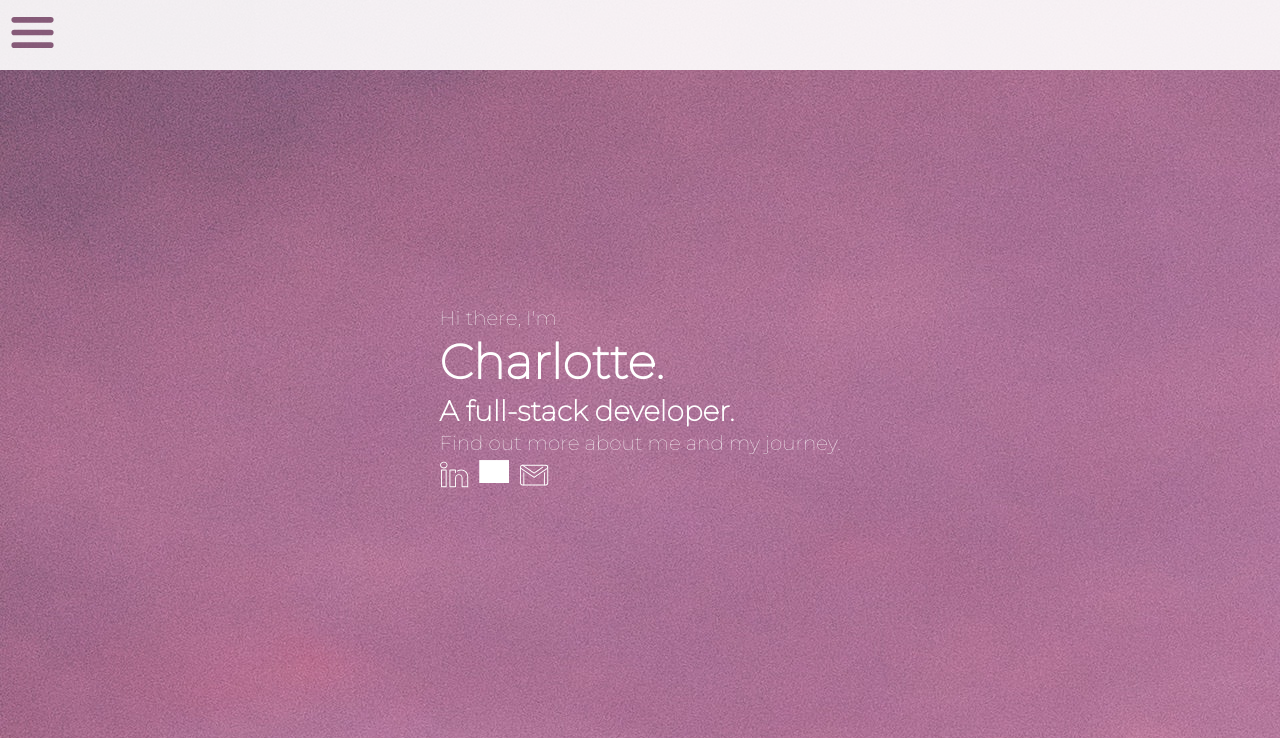
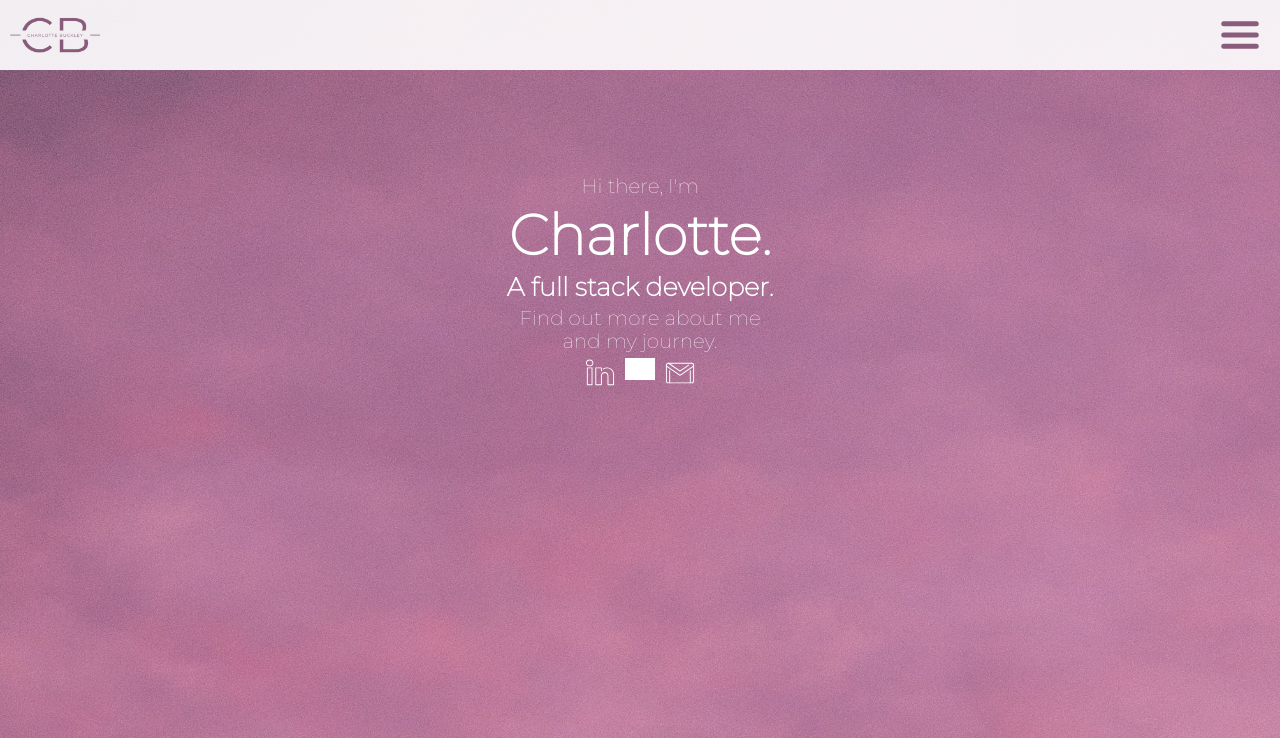
Before and after one commit to cfbuckley14/portfolio-app, a PHP site: page / in a window 1280 px wide. Shown: the top 738 px of the page. Run offline with PHP 8.4, Linux system fonts and the light colour scheme; grey boxes are pictures that could not be loaded.

Commit message:
styling updates to home page

```diff
--- a/index.css
+++ b/index.css
@@ -2,12 +2,15 @@ body {
     font-family: 'Montserrat', sans-serif;
     font-size: 10px;
     background-image: url(background-1.jpg);
+    background-repeat: no-repeat;
+    background-size: 200%;
     color: white;
 }
 
 nav {
     display: flex;
     align-items: center;
+    justify-content: space-between;
     font-size: 1rem;
     background-color: white;
     width: 100%;
@@ -15,13 +18,19 @@ nav {
     opacity: 0.9;
 }
 
+.logo-icon {
+    width: 90px;
+    padding-left: 10px;
+}
+
 .nav-icons {
     display: none;
 }
 
 #burger-menu-icon {
-    width: 45px;
-    padding: 0 10px 0 10px;
+    width: 40px;
+    padding-right: 20px;
+    padding-top: 5px;
     filter: brightness(0) saturate(100%) invert(42%) sepia(8%) saturate(1942%) hue-rotate(266deg) brightness(89%) contrast(82%);
 }
 
@@ -39,12 +48,11 @@ button {
 
 header {
     display: flex;
-    flex-direction: column;
-    position: absolute;
+    justify-content: center;
+    align-items: center;
     width: auto;
-    top: 50%;
-    left: 50%;
-    transform: translate(-50%, -50%);
+    text-align: center;
+    margin-top: 100px;
 }
 
 .social-icons {
@@ -52,6 +60,7 @@ header {
     display: flex;
     gap: 10px;
     margin: 5px;
+    justify-content: center;
 }
 
 .social-icons a {
@@ -62,6 +71,10 @@ header {
     width: 30px;
 }
 
+.header-container {
+    width: 280px;
+}
+
 .header-container p {
     margin: 5px;
     font-size: 1.25rem;
@@ -69,12 +82,16 @@ header {
 
 h1 {
     margin: 5px;
-    font-size: 3rem;
+    font-size: 3.5rem;
 }
 
 h2 {
     margin: 5px;
-    font-size: 1.75rem;
+    font-size: 1.6rem;
+}
+
+span {
+
 }
 
 @media screen and (min-width: 500px) {
--- a/index.php
+++ b/index.php
@@ -12,6 +12,7 @@
 </head>
 <body class="home-page">
 <nav>
+    <img class="logo-icon" src="icons/logo-cb.png" alt="charlotte buckley logo"/>
     <button>
         <img id="burger-menu-icon" src="icons/burger.svg" alt="nav menu"/>
     </button>
@@ -37,7 +38,7 @@
             <p>Hi there, I'm</p>
             <h1>Charlotte.</h1>
             <div>
-                <h2 class="normal-text">A full-stack developer.</h2>
+                <h2 class="normal-text">A <span>full stack</span> developer.</h2>
                 <p>Find out more about me and my journey.</p>
             </div>
             <div class="social-icons">
```
Also changed, not shown: icons/logo-cb.png (added).
